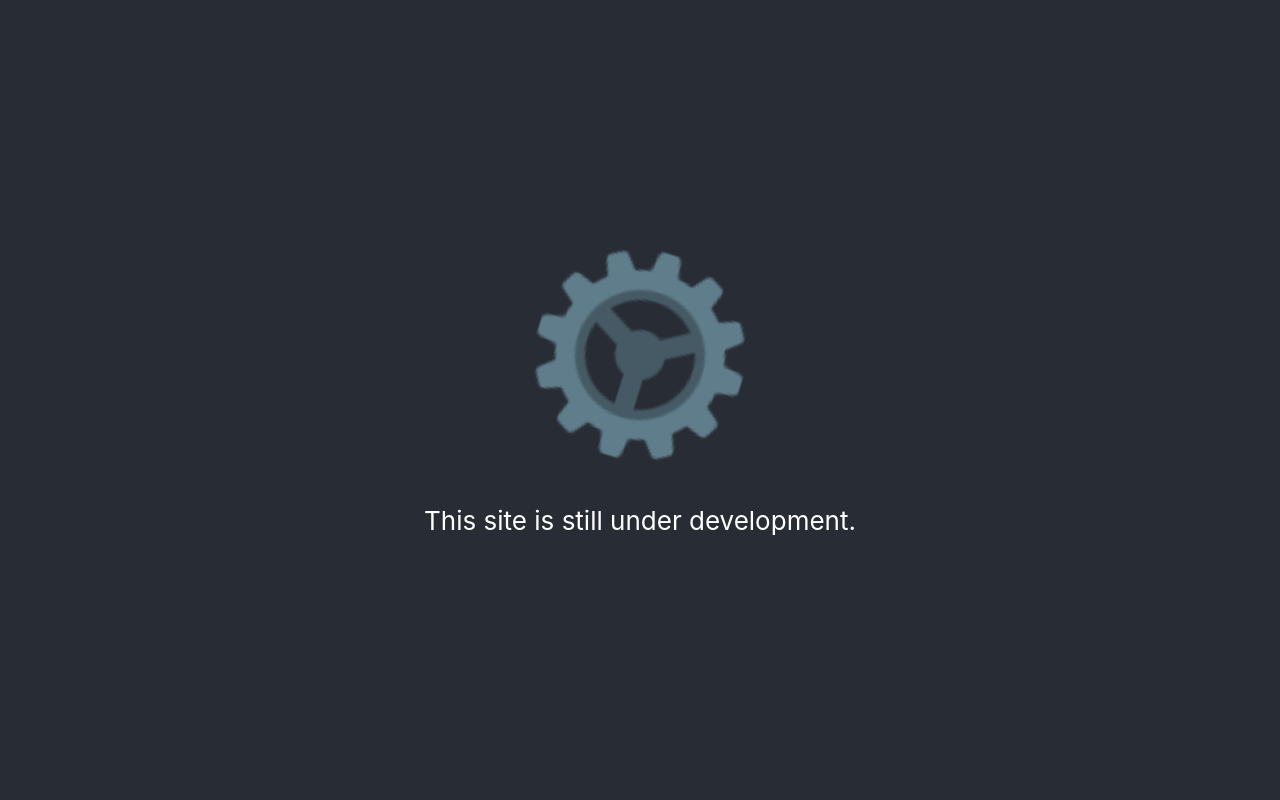
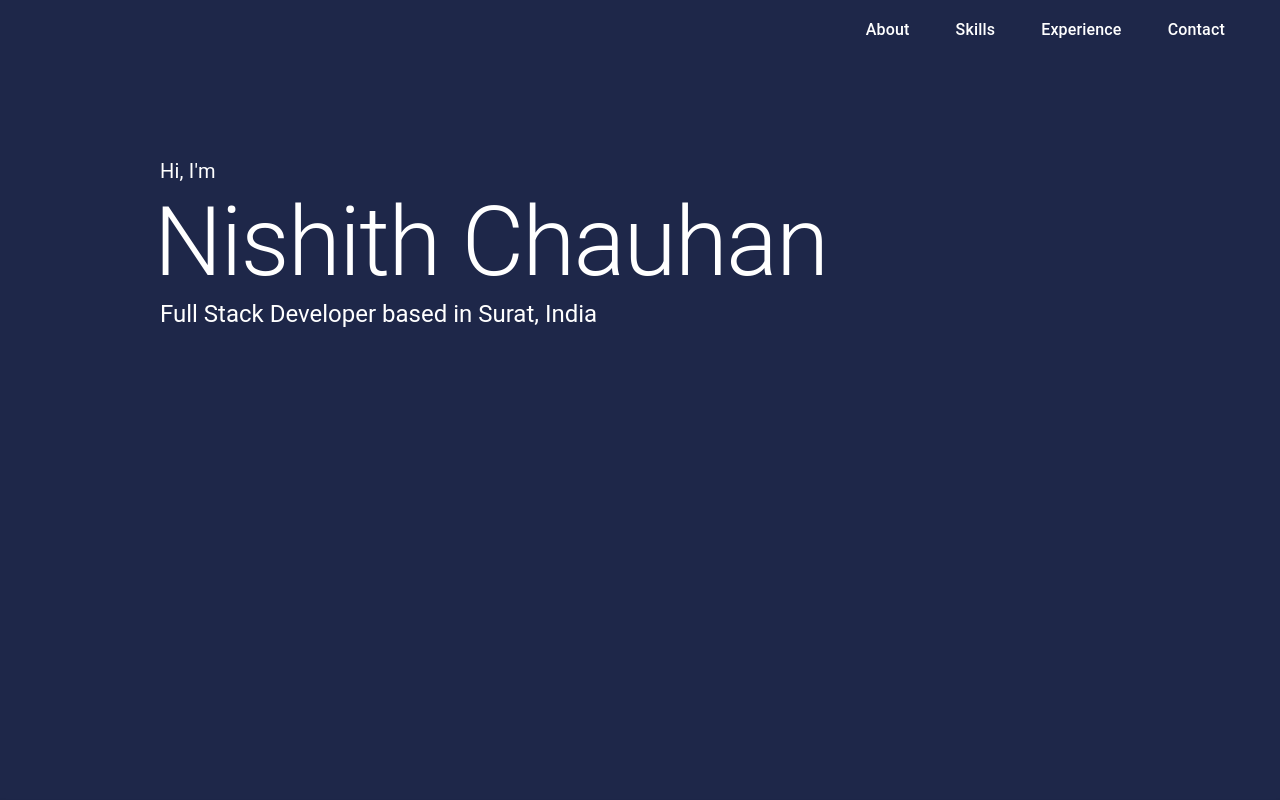
Before and after one commit to chauhannishith/chauhannishith.github.io, a React (Vite) app: page / in a window 1280 px wide. Shown: the top 800 px of the page. Built offline with nearby package versions, Linux system fonts and the light colour scheme.

Commit message:
remove page route

```diff
--- a/src/routes/index.tsx
+++ b/src/routes/index.tsx
@@ -1,6 +1,6 @@
 import { Container, ThemeProvider } from '@mui/material'
 import React from 'react'
-import { BrowserRouter, Outlet, Route, Routes } from 'react-router-dom'
+import {  HashRouter, Outlet, Route, Routes } from 'react-router-dom'
 import { MainPage } from '../containers/Main'
 import {Profile} from '../containers/Profile'
 import { customTheme } from '../utils'
@@ -30,14 +30,14 @@ export const RoutesContainer = () => {
     return (
       <Route element={<CenterLayout />}>
         <Route path={'/profile'} element={<Profile />} />
-
-        <Route path="*" element={<MainPage />} />
+        <Route path={'/temp'} element={<MainPage />} />
+        <Route path="*" element={<Profile />} />
       </Route>
     )
   }
   return (
-    <BrowserRouter>
+    <HashRouter>
       <Routes>{routes()}</Routes>
-    </BrowserRouter>
+    </HashRouter>
   )
 }
```
